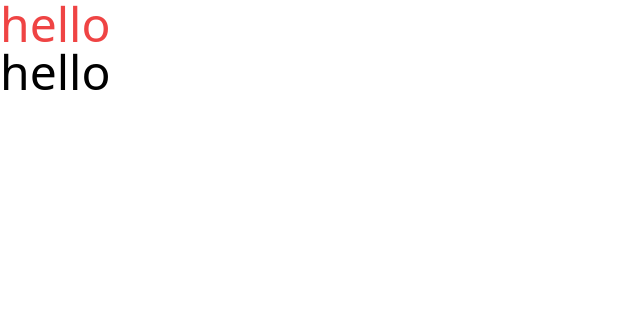
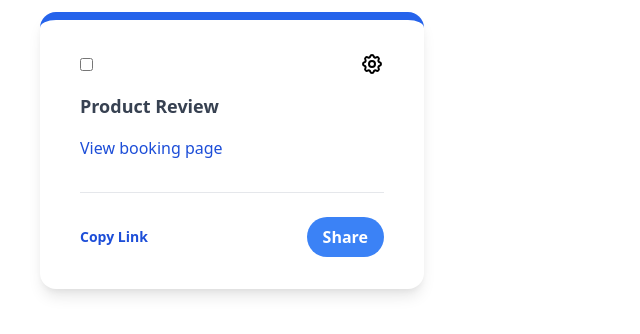
Before and after one commit to fe-bootcamp-2021/evently, a React (Create React App) app: page / in a window 1280 px wide. Shown: the top 334 px of the page, without its empty margins (0-640 px from the left). Built offline with nearby package versions, Linux system fonts and the light colour scheme.

Commit message:
feat: correcting some details in the card

```diff
--- a/src/App.js
+++ b/src/App.js
@@ -1,10 +1,10 @@
 // import "./App.css";
+import HomeCard from "./components/HomeCard/HomeCard";
 
 function App() {
   return (
     <div className="App">
-      <p className="text-red-500 text-5xl">hello</p>
-      <p className="text-5xl">hello</p>
+      <HomeCard />
     </div>
   );
 }
--- /dev/null
+++ b/src/components/HomeCard/HomeCard.jsx
@@ -0,0 +1,24 @@
+export default function HomeCard() {
+    return (
+        <div className="px-10 py-3">
+          <div className="bg-white w-96 max-w-xl rounded-2xl border-t-8 border-blue-600 px-10 py-8 shadow-lg hover:shadow-2xl transition duration-500">
+            <div className="flex justify-between items-center">
+                <input type="checkbox" id="vehicle1" name="vehicle1" value="Bike" />
+                <button><svg xmlns="http://www.w3.org/2000/svg" class="h-6 w-6" fill="none" viewBox="0 0 24 24" stroke="currentColor">
+                <path stroke-linecap="round" stroke-linejoin="round" stroke-width="2" d="M10.325 4.317c.426-1.756 2.924-1.756 3.35 0a1.724 1.724 0 002.573 1.066c1.543-.94 3.31.826 2.37 2.37a1.724 1.724 0 001.065 2.572c1.756.426 1.756 2.924 0 3.35a1.724 1.724 0 00-1.066 2.573c.94 1.543-.826 3.31-2.37 2.37a1.724 1.724 0 00-2.572 1.065c-.426 1.756-2.924 1.756-3.35 0a1.724 1.724 0 00-2.573-1.066c-1.543.94-3.31-.826-2.37-2.37a1.724 1.724 0 00-1.065-2.572c-1.756-.426-1.756-2.924 0-3.35a1.724 1.724 0 001.066-2.573c-.94-1.543.826-3.31 2.37-2.37.996.608 2.296.07 2.572-1.065z" />
+                <path stroke-linecap="round" stroke-linejoin="round" stroke-width="2" d="M15 12a3 3 0 11-6 0 3 3 0 016 0z" />
+                </svg></button>
+            </div>
+            <div className="mt-4">
+                <h1 className="text-lg text-gray-700 font-semibold hover:underline cursor-pointer">Product Review</h1>
+                <button className="mt-4 text-md text-blue-700">View booking page</button>
+                <hr className="mt-8 py-3" />
+                <div className=" flex justify-between items-center">
+                    <button className="text-sm font-semibold text-blue-700">Copy Link</button>
+                    <button className="bg-blue-500 hover:bg-blue-700 text-white font-bold py-2 px-4 rounded-full">Share</button>
+                </div>
+            </div>
+          </div>
+        </div>
+    )
+}
```
